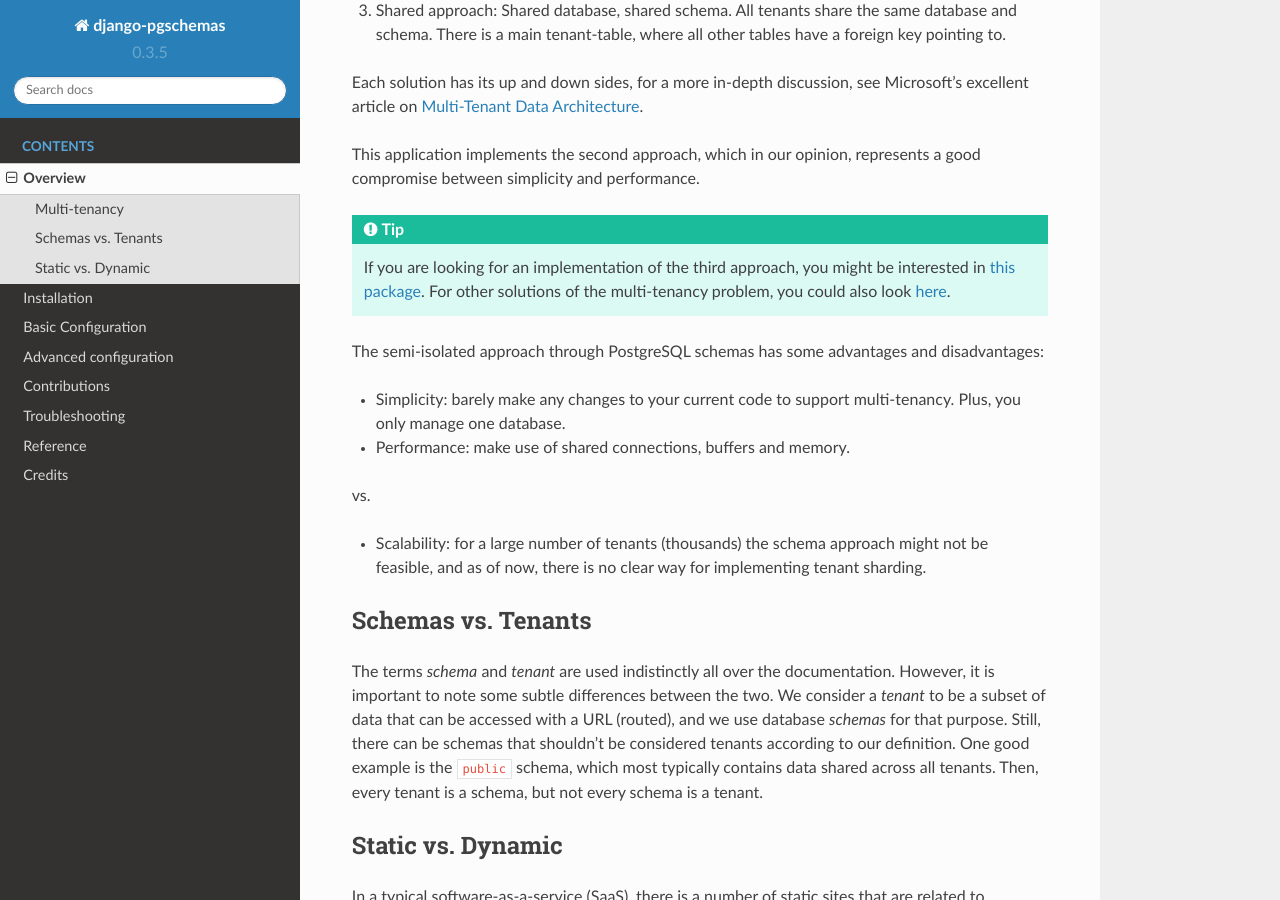
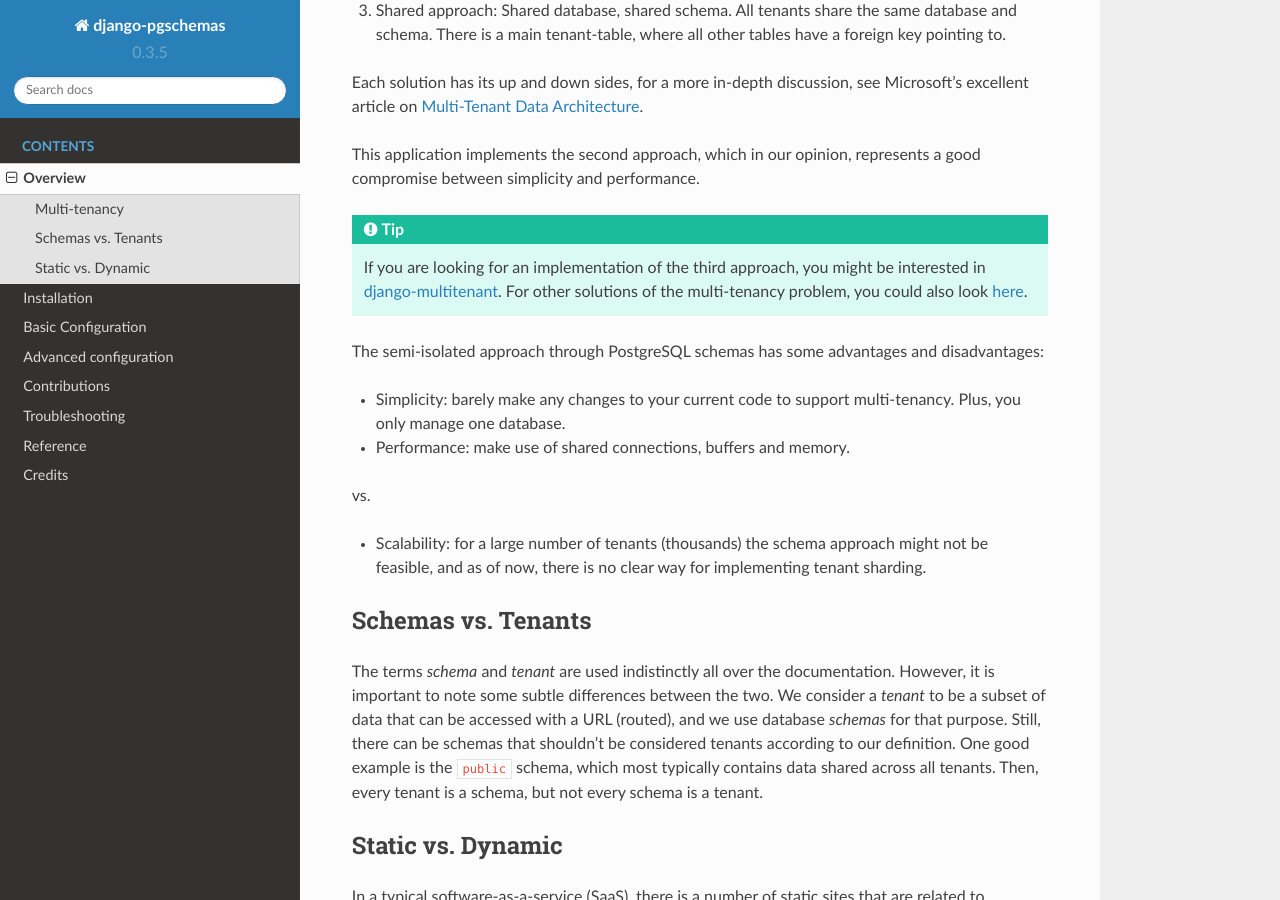
Before and after one commit to lorinkoz/django-pgschemas, a Sphinx documentation site: the page built from docs/overview.rst, in a window 1280 px wide and 900 px high, scrolled down 775 px. Built offline with Sphinx 7.4.7 and the Read the Docs theme 2.0.0, drawn with Linux system fonts in a browser that asks for light colours; the version number is read from the project's files by our own code.

Commit message:
Minor correction in docs

```diff
--- a/docs/overview.rst
+++ b/docs/overview.rst
@@ -51,10 +51,10 @@ represents a good compromise between simplicity and performance.
 .. tip::
 
     If you are looking for an implementation of the third approach, you might be
-    interested in `this package`_. For other solutions of the multi-tenancy
+    interested in `django-multitenant`_. For other solutions of the multi-tenancy
     problem, you could also look `here`_.
 
-.. _this package: https://github.com/citusdata/django-multitenant
+.. _django-multitenant: https://github.com/citusdata/django-multitenant
 .. _here: https://djangopackages.org/grids/g/multi-tenancy/
 
 The semi-isolated approach through PostgreSQL schemas has some advantages and
```
